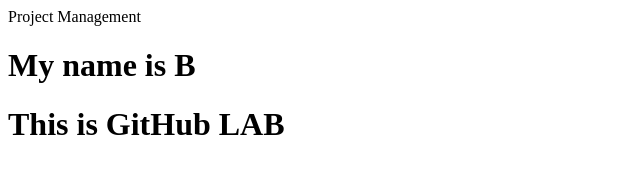
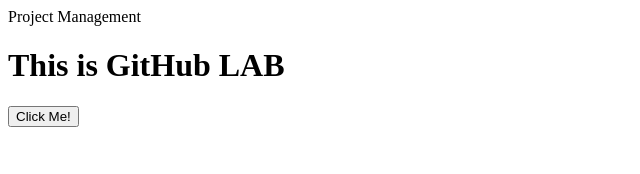
Before and after one commit to Sirilak2004/inter_lab2, a plain HTML site: page index.html in a window 1280 px wide. Shown: the whole page, without its empty margins (0-640 px from the left). Drawn offline with Linux system fonts and the light colour scheme.

Commit message:
commit 2

```diff
--- a/index.html
+++ b/index.html
@@ -3,7 +3,7 @@
         Project Management
     <head>
         <body>
-            <h1> My name is B</h1>
             <h1>This is GitHub LAB</h1>
         </body>
+        <button>Click Me!</button>
 </html>
```
